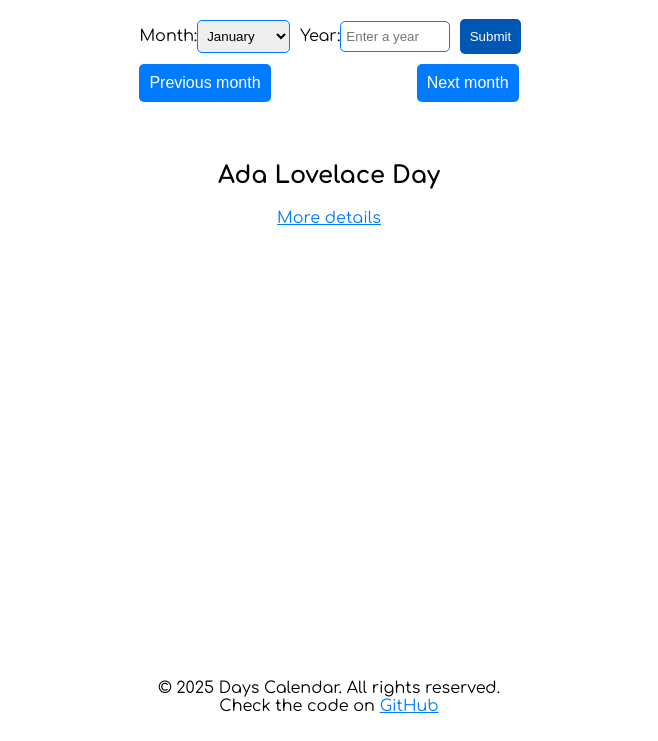
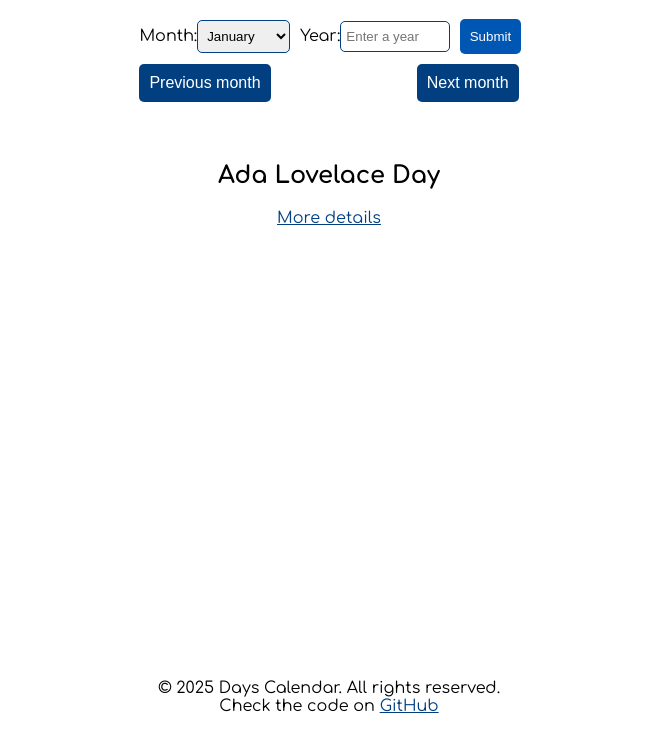
Before and after one commit to nadika-zavodovska/days-calendar-project, a website with bundled scripts: page src/index.html in a window 1280 px wide. Shown: the part 59-800 px from the top of the page, without its empty margins (311-969 px from the left). Built offline with nearby package versions, Linux system fonts and the light colour scheme; files whose address does not match are found by name.

Commit message:
Change styles

```diff
--- a/src/styles.css
+++ b/src/styles.css
@@ -5,7 +5,7 @@ body {
   height: 100%;
 }
 a{
-  color: #007bff;
+  color: #023f81;
 }
 #page-title{
   text-align: center;
@@ -75,7 +75,7 @@ a{
   padding: 10px;
   font-size: 16px;
   cursor: pointer;
-  background-color: #007bff;
+  background-color: #023f81;
   color: white;
   border: none;
   border-radius: 5px;
@@ -83,13 +83,13 @@ a{
 
 #prev-month:hover,
 #next-month:hover {
-  background-color: #0056b3;
+  background-color: #034a96;
 }
 
 #months-select,
 #year-input {
   padding: 7px 0 7px 5px;
-  border: 1px solid #007bff;
+  border: 1px solid #023f81;
   border-radius: 5px;
   margin-right: 10px;
   max-width: 27%;
```
